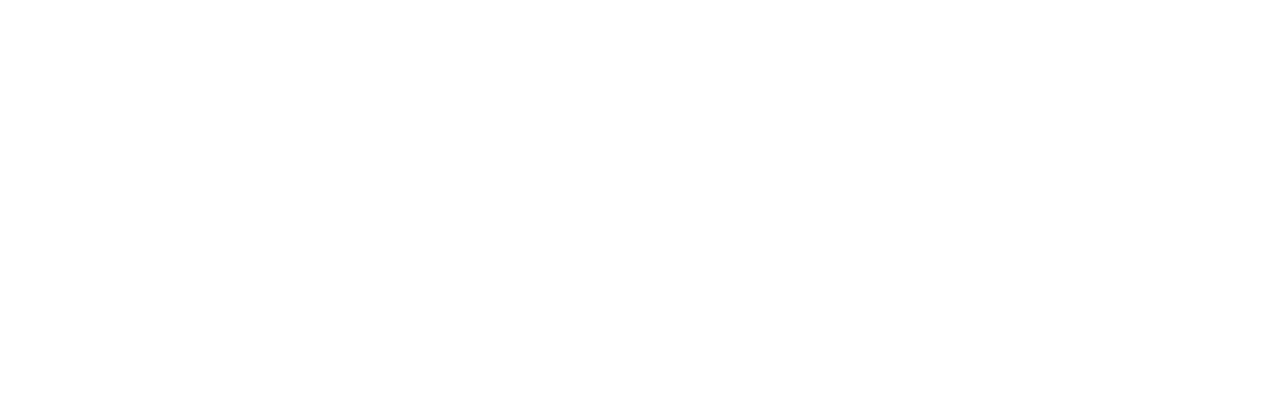
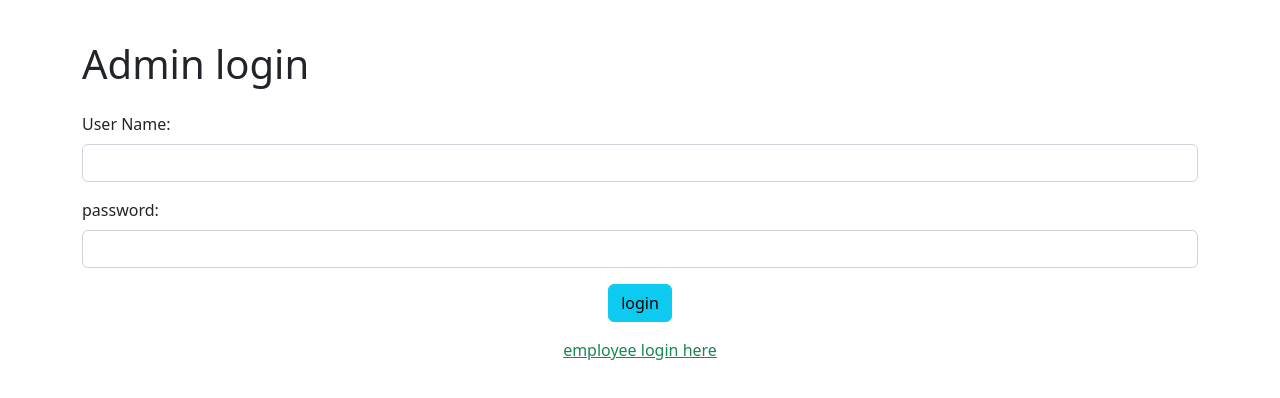
Before and after one commit to krishnanunnijp/nest-leaves-angular-app, an Angular app: page / in a window 1280 px wide. Shown: the top 398 px of the page. Built offline with nearby package versions, Linux system fonts and the light colour scheme.

Commit message:
admin added

```diff
--- /dev/null
+++ b/src/app/admin/admin.component.html
@@ -0,0 +1,26 @@
+<div class="container">
+    <div class="row">
+        <div class="col col-12 col-sm-12 col-md-12 col-lg-12 col-xl-12 col-xxl-12">
+            <div class="row g-3 mt-4">
+                <div class="col-12 col-sm-12 col-md-12 col-lg-12 col-xl-12 col-xxl-12">
+                    <h1> Admin login</h1>
+                </div>
+                <div class="col-12 col-sm-12 col-md-12 col-lg-12 col-xl-12 col-xxl-12">
+                    <label for="username" class="form-label">User Name:</label>
+                    <input name="username" [(ngModel)]="username" type="text" class="form-control">
+                </div>
+                <div class="col-12 col-sm-12 col-md-12 col-lg-12 col-xl-12 col-xxl-12">
+                    <label for="password" class="form-label">password:</label>
+                    <input name="password" [(ngModel)]="password" type="password" class="form-control">
+                </div>
+                <div class="col-12 col-sm-12 col-md-12 col-lg-12 col-xl-12 col-xxl-12 text-center">
+                    <a (click)="login()" class="btn btn-info">login</a>
+                </div>
+                <div class="col-12 col-sm-12 col-md-12 col-lg-12 col-xl-12 col-xxl-12 text-center">
+                    <a href="/employee" class="link-success">employee login  here</a>
+                </div>
+
+            </div>
+        </div>
+    </div>
+</div>
--- /dev/null
+++ b/src/app/admin/admin.component.ts
@@ -0,0 +1,23 @@
+import { Component } from '@angular/core';
+import { Router } from '@angular/router';
+
+@Component({
+  selector: 'app-admin',
+  templateUrl: './admin.component.html',
+  styleUrls: ['./admin.component.css']
+})
+export class AdminComponent {
+  username=""
+  password=""
+  constructor(private route:Router){}
+  login=()=>{
+    if(this.username=="admin" && this.password=="12345"){
+      localStorage.setItem("nav","2")
+      this.route.navigate(['/add'])
+      this.username=""
+      this.password=""
+    }else{
+      alert("invalid login")
+    }
+  }
+}
--- a/src/app/app.module.ts
+++ b/src/app/app.module.ts
@@ -3,14 +3,30 @@ import { BrowserModule } from '@angular/platform-browser';
 
 import { AppRoutingModule } from './app-routing.module';
 import { AppComponent } from './app.component';
+import { AdminComponent } from './admin/admin.component';
+import { RouterModule, Routes } from '@angular/router';
+import { FormsModule } from '@angular/forms';
+import { HttpClientModule } from "@angular/common/http";
+
+const myRoute:Routes=[
+  {
+    path:"",
+    component:AdminComponent
+
+  }
+]
 
 @NgModule({
   declarations: [
-    AppComponent
+    AppComponent,
+    AdminComponent
   ],
   imports: [
     BrowserModule,
-    AppRoutingModule
+    AppRoutingModule,
+    RouterModule.forRoot(myRoute),
+    FormsModule,
+    HttpClientModule
   ],
   providers: [],
   bootstrap: [AppComponent]
```
Also changed, not shown: src/app/api.service.ts (added, +9 -0 lines), src/app/admin/admin.component.css (added), 2 other files (tests, documents, lock files or other folders).
